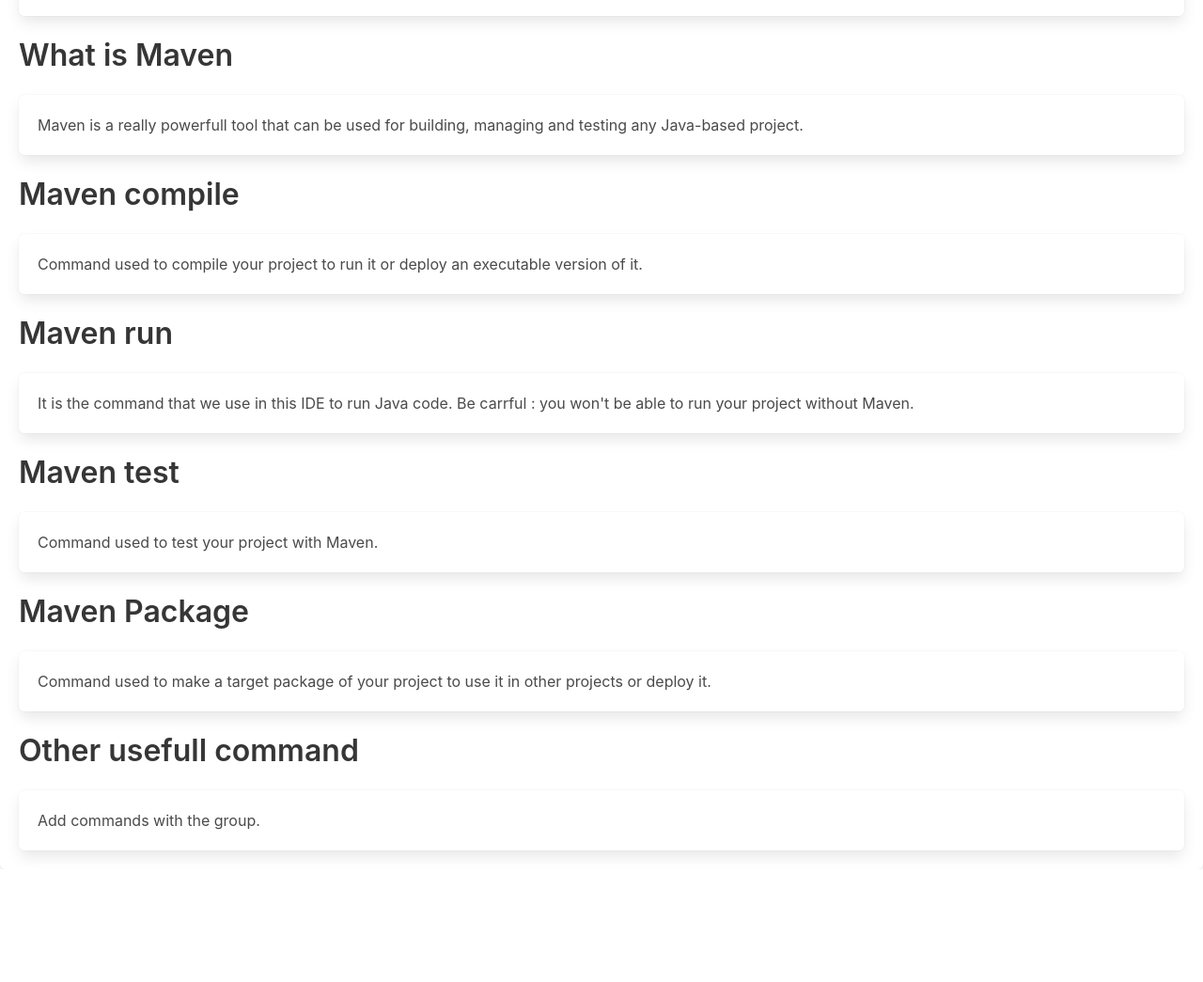
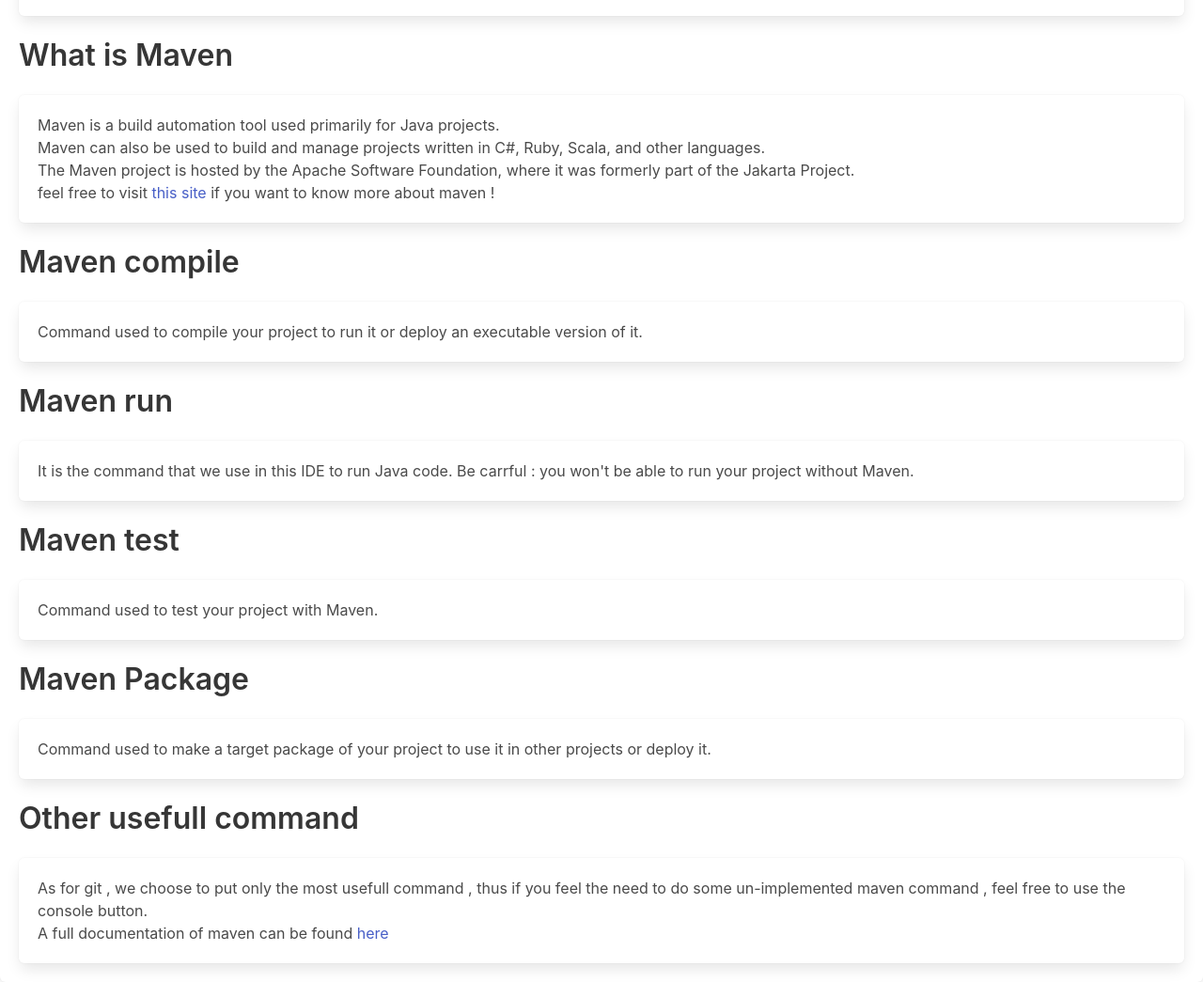
Before and after one commit to MaximilienMoriquand/Loki-sWebPage, a plain HTML site: page root/Maven.html in a window 1280 px wide. Shown: the part 143-1188 px from the top of the page at 94% size. Before the commit the page ends 1068 px from the top, so only its background shows below. Drawn offline with nearby package versions, Linux system fonts and the light colour scheme.

Commit message:
adding documnentation and download button

```diff
--- a/root/Maven.html
+++ b/root/Maven.html
@@ -46,8 +46,12 @@
     <p class="title">What is Maven</p>
     <div class="box">
       <p>
-        Maven is a really powerfull tool that can be used for building, managing and testing any Java-based project.
-      </p>
+        Maven is a build automation tool used primarily for Java projects.</p>
+      <p>Maven can also be used to build and manage projects written in C#, Ruby, Scala, and other languages.</p>
+      <p>The Maven project is hosted by the Apache Software Foundation, where it was formerly part of the Jakarta Project.</p>
+      <p> feel free to visit <a href="http://maven.apache.org"> this site </a> if you want to know more about maven !</p>
+
+
     </div>
     <p class="title">Maven compile</p>
     <div class="box">
@@ -78,7 +82,10 @@
     <p class="title">Other usefull command</p>
     <div class="box">
       <p>
-        Add commands with the group.
+        As for git , we choose to put only the most usefull command , thus if you feel the need to do some un-implemented maven command , feel free to use the console button.
+      </p>
+      <p>
+        A full documentation of maven can be found <a src="http://maven.apache.org/guides/"> here</a>
       </p>
     </div>
   </div>
```
Also changed, not shown: root/Git.html (+10 -1 lines), root/index.html (+1 -0 lines).
